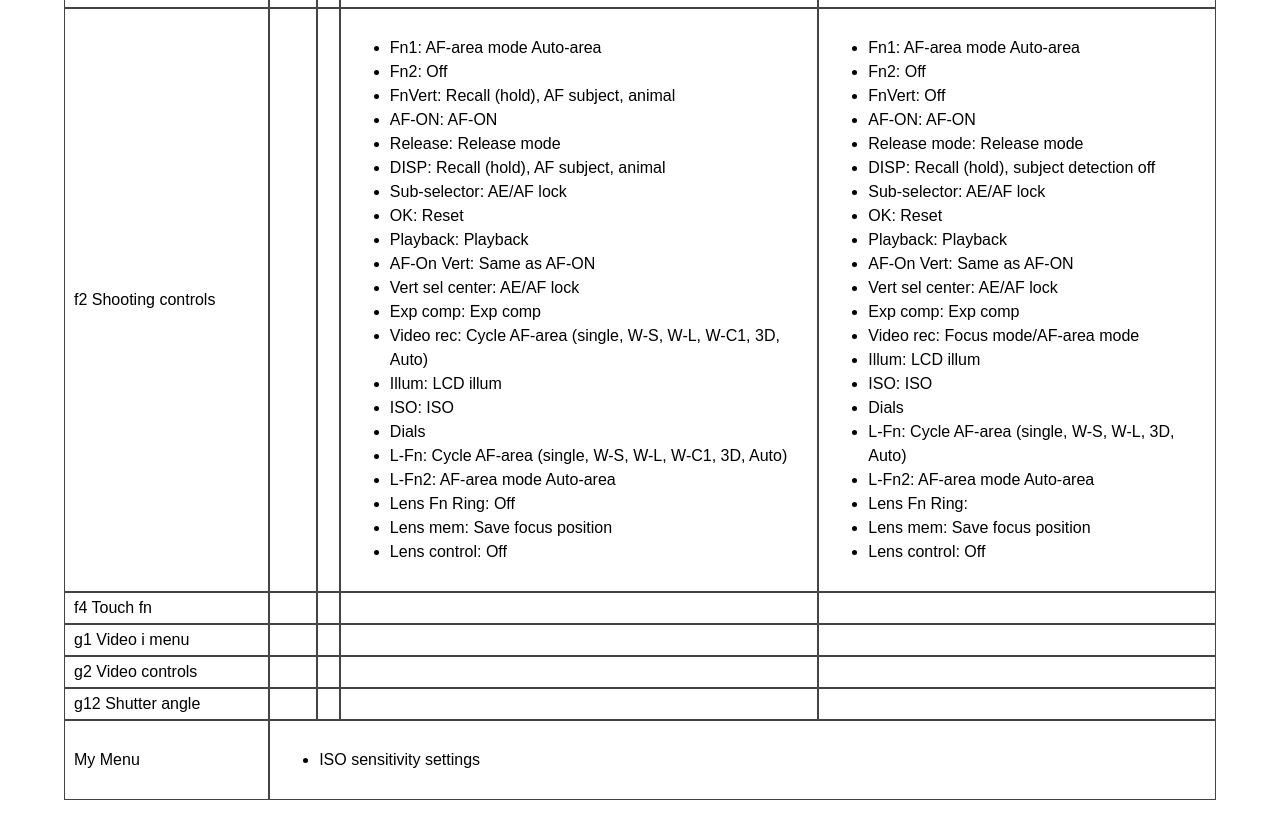
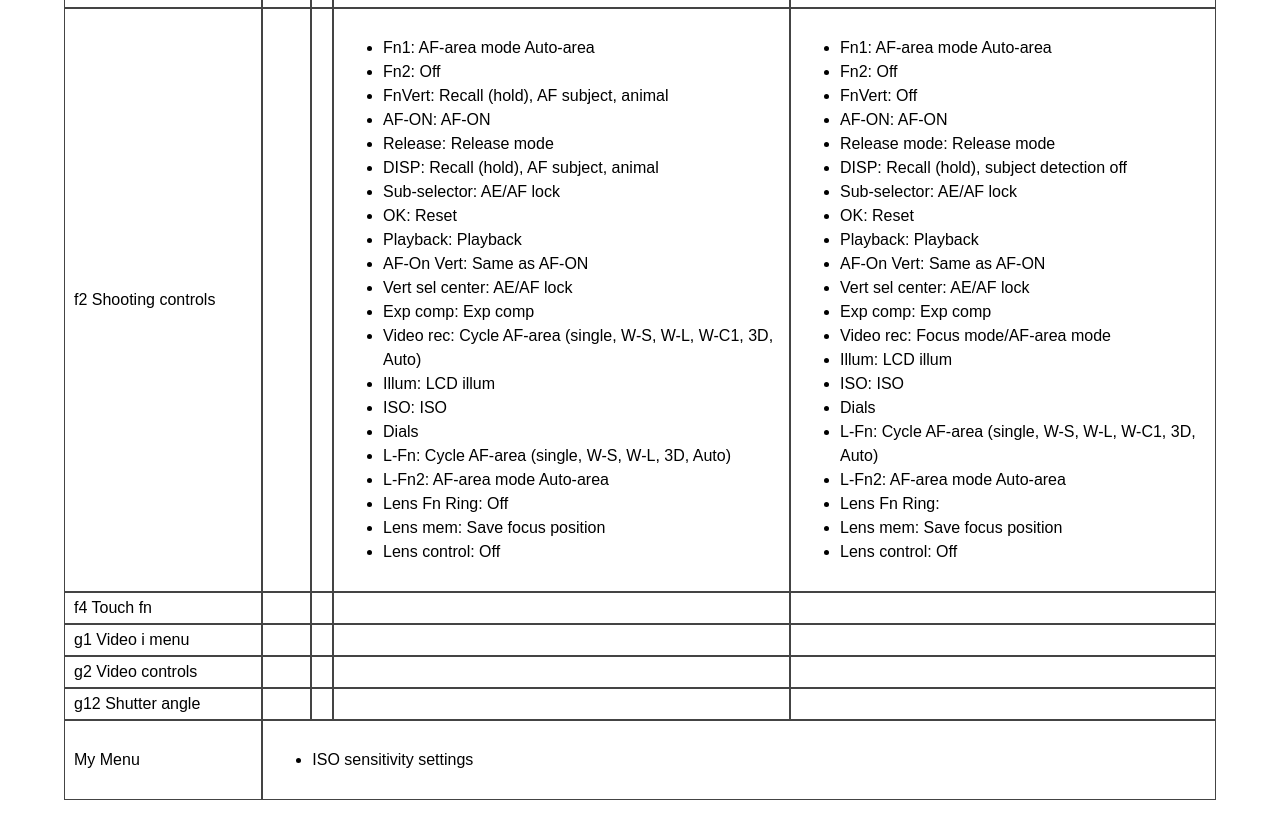
Before and after one commit to farski/awholenother.com, a Jekyll site: the page built from _posts/2026-08-04-nikon-z6-iii-custom-settings.md, in a window 1280 px wide and 900 px high, scrolled down 1759 px. Shown: the top 839 px of the window. Built offline with Jekyll 4.4.1, drawn with Linux system fonts in a browser that asks for light colours; part of the change alters nothing that is shown.

```diff
--- a/_posts/2026-08-04-nikon-z6-iii-custom-settings.md
+++ b/_posts/2026-08-04-nikon-z6-iii-custom-settings.md
@@ -298,7 +298,7 @@ tags:
 					<li>Illum: LCD illum</li>
 					<li>ISO: ISO</li>
 					<li>Dials</li>
-					<li>L-Fn: Cycle AF-area (single, W-S, W-L, W-C1, 3D, Auto)</li>
+					<li>L-Fn: Cycle AF-area (single, W-S, W-L, 3D, Auto)</li>
 					<li>L-Fn2: AF-area mode Auto-area</li>
 					<li>Lens Fn Ring: Off</li>
 					<li>Lens mem: Save focus position</li>
@@ -323,7 +323,7 @@ tags:
 					<li>Illum: LCD illum</li>
 					<li>ISO: ISO</li>
 					<li>Dials</li>
-					<li>L-Fn: Cycle AF-area (single, W-S, W-L, 3D, Auto)</li>
+					<li>L-Fn: Cycle AF-area (single, W-S, W-L, W-C1, 3D, Auto)</li>
 					<li>L-Fn2: AF-area mode Auto-area</li>
 					<li>Lens Fn Ring:</li>
 					<li>Lens mem: Save focus position</li>
```
